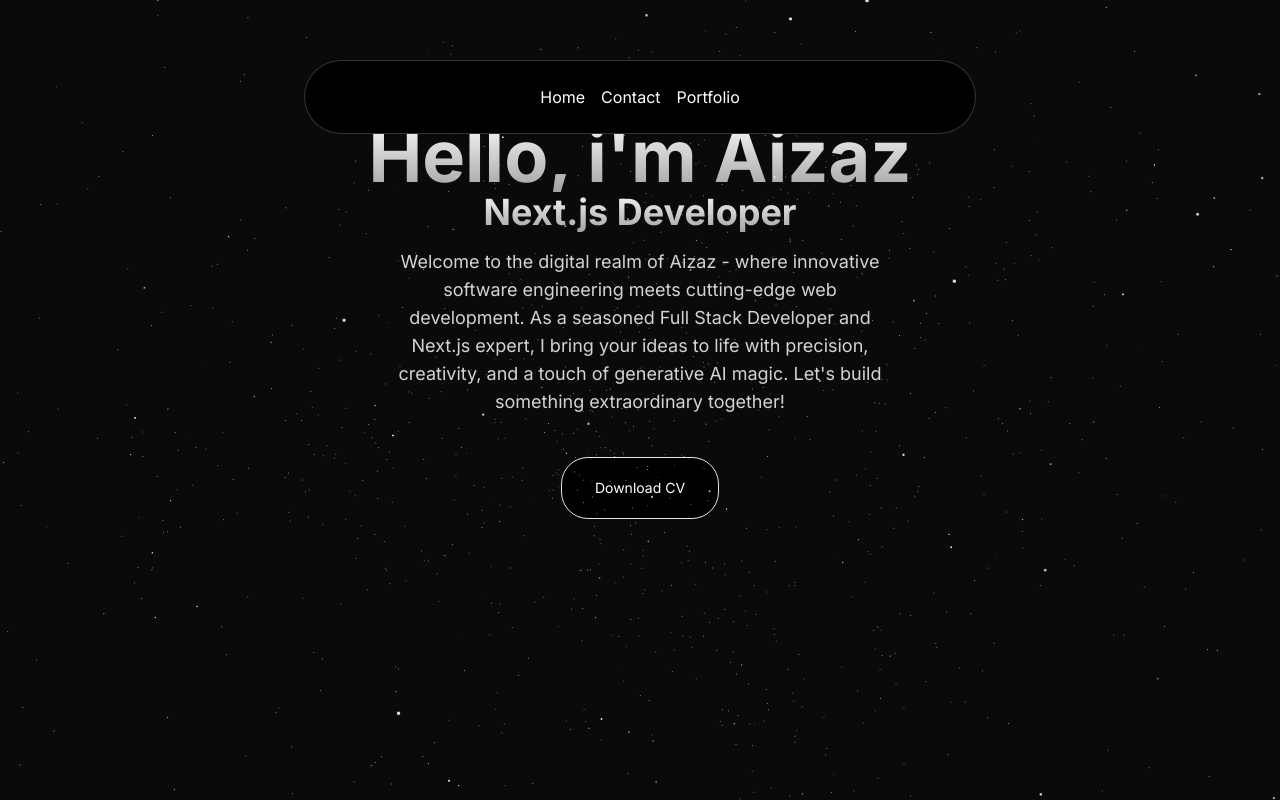
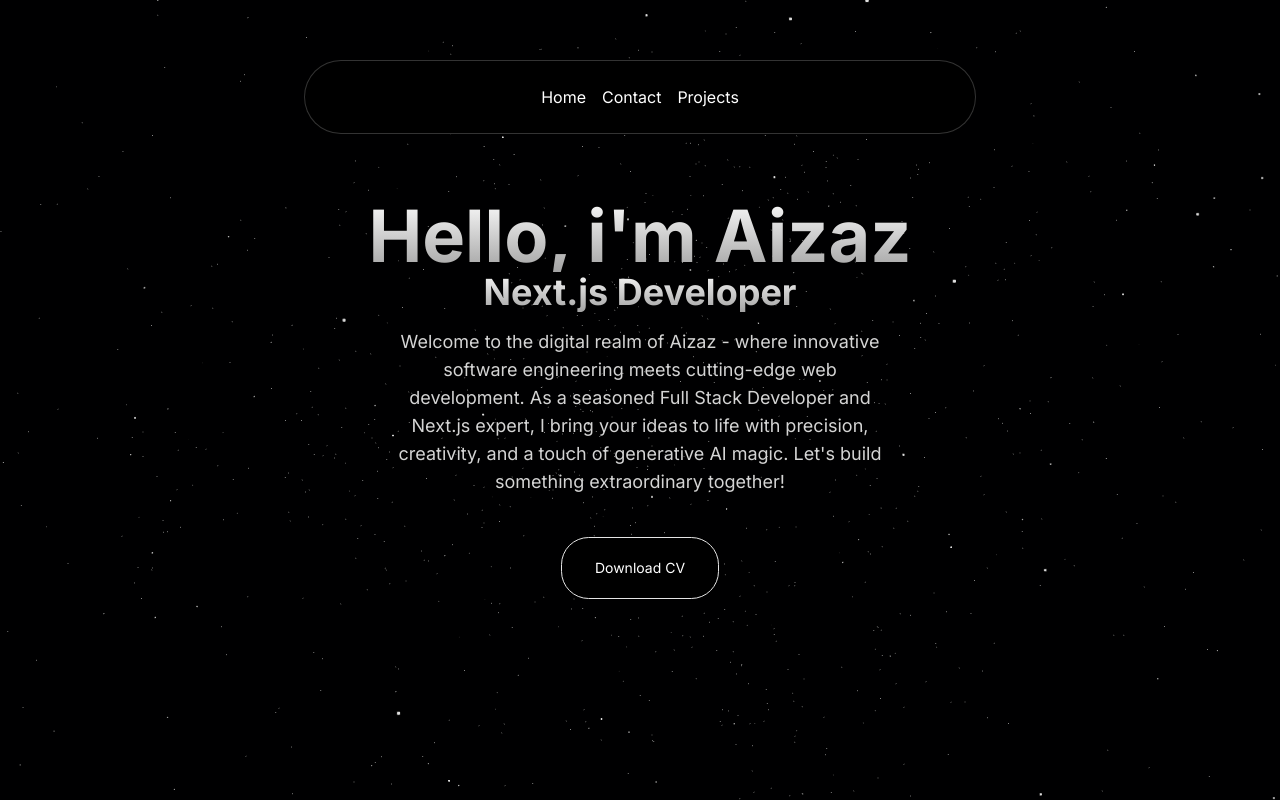
Before and after one commit to AizazNaeem4433/Nevbar, a Next.js app: page / in a window 1280 px wide. Built offline with nearby package versions, Linux system fonts and the light colour scheme.

Commit message:
"Updated package dependencies, modified global CSS variables, and refactored HeroSection component"

```diff
--- a/package.json
+++ b/package.json
@@ -11,11 +11,13 @@
   "dependencies": {
     "@radix-ui/react-avatar": "^1.1.0",
     "@radix-ui/react-icons": "^1.3.0",
+    "@radix-ui/react-slot": "^1.1.0",
     "@react-three/drei": "^9.110.0",
     "@react-three/fiber": "^8.17.5",
     "class-variance-authority": "^0.7.0",
     "clsx": "^2.1.1",
     "framer-motion": "^11.3.27",
+    "lucide-react": "^0.428.0",
     "next": "14.2.5",
     "react": "^18",
     "react-dom": "^18",
--- a/src/app/globals.css
+++ b/src/app/globals.css
@@ -2,28 +2,27 @@
 @tailwind components;
 @tailwind utilities;
 
-
 @layer base {
   :root {
     --background: 0 0% 100%;
-    --foreground: 224 71.4% 4.1%;
+    --foreground: 222.2 84% 4.9%;
     --card: 0 0% 100%;
-    --card-foreground: 224 71.4% 4.1%;
+    --card-foreground: 222.2 84% 4.9%;
     --popover: 0 0% 100%;
-    --popover-foreground: 224 71.4% 4.1%;
-    --primary: 220.9 39.3% 11%;
-    --primary-foreground: 210 20% 98%;
-    --secondary: 220 14.3% 95.9%;
-    --secondary-foreground: 220.9 39.3% 11%;
-    --muted: 220 14.3% 95.9%;
-    --muted-foreground: 220 8.9% 46.1%;
-    --accent: 220 14.3% 95.9%;
-    --accent-foreground: 220.9 39.3% 11%;
+    --popover-foreground: 222.2 84% 4.9%;
+    --primary: 222.2 47.4% 11.2%;
+    --primary-foreground: 210 40% 98%;
+    --secondary: 210 40% 96.1%;
+    --secondary-foreground: 222.2 47.4% 11.2%;
+    --muted: 210 40% 96.1%;
+    --muted-foreground: 215.4 16.3% 46.9%;
+    --accent: 210 40% 96.1%;
+    --accent-foreground: 222.2 47.4% 11.2%;
     --destructive: 0 84.2% 60.2%;
-    --destructive-foreground: 210 20% 98%;
-    --border: 220 13% 91%;
-    --input: 220 13% 91%;
-    --ring: 224 71.4% 4.1%;
+    --destructive-foreground: 210 40% 98%;
+    --border: 214.3 31.8% 91.4%;
+    --input: 214.3 31.8% 91.4%;
+    --ring: 222.2 84% 4.9%;
     --radius: 0.5rem;
     --chart-1: 12 76% 61%;
     --chart-2: 173 58% 39%;
@@ -33,25 +32,25 @@
   }
 
   .dark {
-    --background: 224 71.4% 4.1%;
-    --foreground: 210 20% 98%;
-    --card: 224 71.4% 4.1%;
-    --card-foreground: 210 20% 98%;
-    --popover: 224 71.4% 4.1%;
-    --popover-foreground: 210 20% 98%;
-    --primary: 210 20% 98%;
-    --primary-foreground: 220.9 39.3% 11%;
-    --secondary: 215 27.9% 16.9%;
-    --secondary-foreground: 210 20% 98%;
-    --muted: 215 27.9% 16.9%;
-    --muted-foreground: 217.9 10.6% 64.9%;
-    --accent: 215 27.9% 16.9%;
-    --accent-foreground: 210 20% 98%;
+    --background: 222.2 84% 4.9%;
+    --foreground: 210 40% 98%;
+    --card: 222.2 84% 4.9%;
+    --card-foreground: 210 40% 98%;
+    --popover: 222.2 84% 4.9%;
+    --popover-foreground: 210 40% 98%;
+    --primary: 210 40% 98%;
+    --primary-foreground: 222.2 47.4% 11.2%;
+    --secondary: 217.2 32.6% 17.5%;
+    --secondary-foreground: 210 40% 98%;
+    --muted: 217.2 32.6% 17.5%;
+    --muted-foreground: 215 20.2% 65.1%;
+    --accent: 217.2 32.6% 17.5%;
+    --accent-foreground: 210 40% 98%;
     --destructive: 0 62.8% 30.6%;
-    --destructive-foreground: 210 20% 98%;
-    --border: 215 27.9% 16.9%;
-    --input: 215 27.9% 16.9%;
-    --ring: 216 12.2% 83.9%;
+    --destructive-foreground: 210 40% 98%;
+    --border: 217.2 32.6% 17.5%;
+    --input: 217.2 32.6% 17.5%;
+    --ring: 212.7 26.8% 83.9%;
     --chart-1: 220 70% 50%;
     --chart-2: 160 60% 45%;
     --chart-3: 30 80% 55%;
@@ -59,3 +58,12 @@
     --chart-5: 340 75% 55%;
   }
 }
+
+@layer base {
+  * {
+    @apply border-border;
+  }
+  body {
+    @apply bg-background text-foreground;
+  }
+}
--- a/src/components/Herosection.tsx
+++ b/src/components/Herosection.tsx
@@ -1,16 +1,16 @@
+'use client'
 /* eslint-disable*/
+
 import Link from "next/link"
 import { Button } from "./ui/moving-border";
 
-
 function Herosection() {
   return (
-    <div className="h-auto md:h-[40rem] w-full rounded-md flex flex-col items-center justify-center relative overflow-hidden mx-auto">
-
+    <div className="h-auto md:h-[50rem] w-full rounded-md flex flex-col items-center justify-center relative overflow-hidden mx-auto">
         <div className="p-5 relative z-10 w-full text-center ">
-       <h1 className=" mt-30 md:mt-0 text-4xl md:text-7xl font-bold bg-clip-text text-transparent bg-gradient-to-b from-neutral-50 to-neutral-400">
+       <h1 className="mt-30 md:mt-0 text-4xl md:text-7xl font-bold bg-clip-text text-transparent bg-gradient-to-b from-neutral-50 to-neutral-400">
             Hello, i'm Aizaz</h1>
-            <h1 className="mt-40 md:mt-0 text-4xl md:text-6x1 font-bold bg-clip-text text-transparent bg-gradient-to-b from-neutral-50 to-neutral-400">
+            <h1 className="text-4xl md:text-6x1 font-bold bg-clip-text text-transparent bg-gradient-to-b from-neutral-50 to-neutral-400">
 
             Next.js Developer</h1>
 
@@ -24,7 +24,7 @@
            </p>
            <div className="mt-10"> <Link href="/assets/cv.pdf" download="cv.pdf">
            <Button
-           borderRadius="1.75rem" className="bg-white dark:bg-black text-black dark:text-white border-neutral-200 dark:border-salte-800"
+           borderRadius="1.80rem" className="bg-white dark:bg-black text-black dark:text-white border-neutral-200 dark:border-salte-800"
            > Download CV</Button>
            </Link>
            </div>
--- a/src/components/Nevbar.tsx
+++ b/src/components/Nevbar.tsx
@@ -23,7 +23,7 @@
       <HoveredLink href="https://www.instagram.com/aizaz_rajput/" target="_blank">Instagram</HoveredLink>
       </div>
       </MenuItem>
-      <MenuItem setActive={setActive} active={active} item="Portfolio">
+      <MenuItem setActive={setActive} active={active} item="Projects">
       <div className="flex flex-col space-y-4 text-sm">
         <HoveredLink href="https://portfolio-p-sigma.vercel.app/" target="_blank">Space Portfolio</HoveredLink>
       </div>
--- a/src/components/Starbackground.tsx
+++ b/src/components/Starbackground.tsx
@@ -40,7 +40,7 @@
 };
 
 const StarsCanvas = () => (
-    <div className="w-full h-auto fixed inset-0 z-[20]">
+    <div className="w-full h-auto fixed inset-0 z-0">
         <Canvas camera={{position: [0, 0, 1]}}>
         <Suspense fallback={null}>
             <StarBackground />
--- /dev/null
+++ b/src/components/ui/button.tsx
@@ -0,0 +1,56 @@
+import * as React from "react"
+import { Slot } from "@radix-ui/react-slot"
+import { cva, type VariantProps } from "class-variance-authority"
+
+import { cn } from "@/lib/utils"
+
+const buttonVariants = cva(
+  "inline-flex items-center justify-center whitespace-nowrap rounded-md text-sm font-medium ring-offset-background transition-colors focus-visible:outline-none focus-visible:ring-2 focus-visible:ring-ring focus-visible:ring-offset-2 disabled:pointer-events-none disabled:opacity-50",
+  {
+    variants: {
+      variant: {
+        default: "bg-primary text-primary-foreground hover:bg-primary/90",
+        destructive:
+          "bg-destructive text-destructive-foreground hover:bg-destructive/90",
+        outline:
+          "border border-input bg-background hover:bg-accent hover:text-accent-foreground",
+        secondary:
+          "bg-secondary text-secondary-foreground hover:bg-secondary/80",
+        ghost: "hover:bg-accent hover:text-accent-foreground",
+        link: "text-primary underline-offset-4 hover:underline",
+      },
+      size: {
+        default: "h-10 px-4 py-2",
+        sm: "h-9 rounded-md px-3",
+        lg: "h-11 rounded-md px-8",
+        icon: "h-10 w-10",
+      },
+    },
+    defaultVariants: {
+      variant: "default",
+      size: "default",
+    },
+  }
+)
+
+export interface ButtonProps
+  extends React.ButtonHTMLAttributes<HTMLButtonElement>,
+    VariantProps<typeof buttonVariants> {
+  asChild?: boolean
+}
+
+const Button = React.forwardRef<HTMLButtonElement, ButtonProps>(
+  ({ className, variant, size, asChild = false, ...props }, ref) => {
+    const Comp = asChild ? Slot : "button"
+    return (
+      <Comp
+        className={cn(buttonVariants({ variant, size, className }))}
+        ref={ref}
+        {...props}
+      />
+    )
+  }
+)
+Button.displayName = "Button"
+
+export { Button, buttonVariants }
```
Also changed, not shown: components.json (added), 1 other file (tests, documents, lock files or other folders).
